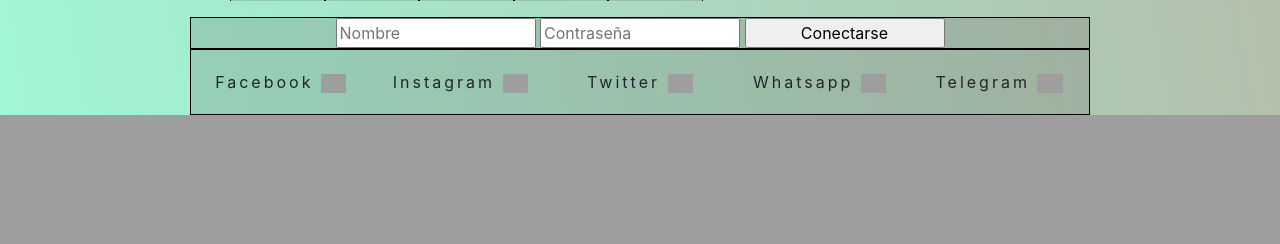
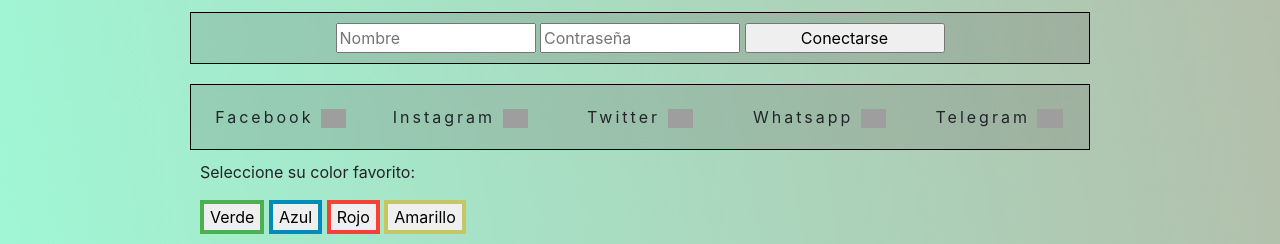
Before and after one commit to marcodm1/interfaces, a PHP site: page / in a window 1280 px wide. Shown: the part 907-1151 px from the top of the page. Before the commit the page ends 1022 px from the top, so only its background shows below. Run offline with PHP 8.4, Linux system fonts and the light colour scheme; some libraries are stand-ins or nearby versions; grey boxes are pictures that could not be loaded.

Commit message:
finalizacion del proyecto

```diff
--- a/proyecto/index.css
+++ b/proyecto/index.css
@@ -25,6 +25,10 @@
     transition:     all 0.5s;
     /* pone que tiene margen de 8 abajo */
 }
+h1.tituloNombre{
+    margin: 0;
+}
+
 /* -------------siguiente apartado------------------ */
 
 .menu {
@@ -58,7 +62,7 @@
 }
 
 .menu a:hover {
-    background:rgba(0,0,0,0.5);
+    background:rgba(0,0,0,0.3);
 }
 /* -------------siguiente apartado------------------ */
 
@@ -68,7 +72,7 @@
 }
 
 nav .submenu > ul {
-    max-width: 120px;
+    max-width: 150px;
     padding:   0;
     position:  absolute;
     display:   none;
@@ -80,7 +84,7 @@
 }
 
 nav .submenu li {
-    width: 120px;
+    width: 100%;
     border-right:  1px solid black;
     border-left:   1px solid black;
     border-bottom: 1px solid black;
@@ -106,15 +110,19 @@
     max-width:        900px;
     margin:           0;
     display:          inline-block;
-    margin-top:       20px;
+    margin-top:       0px;
     background:     rgba(0,0,0,0.1);
     scroll-behavior:  inherit;
 
 }
 
 .imagenes img {
-    max-width: 280px;
-    padding:   20px;
+    max-width: 31%;
+    display: inline-block;
+    margin: 1%;
+    border-radius: 40px;
+    border:  1px solid black;
+
 }
 .imagenes > img:hover {
     transform: scale(1.3);
@@ -122,25 +130,25 @@
 /* -------------siguiente apartado------------------ */
 
 .paginacion {
+
     list-style: none;
     padding:    0;
     display:    flex;
     margin:     0;
-    /* pone que tiene margin top 20 */
+
 }
 
 ul {
     width:   100%;
 }
 
-/* ul li {
-    width: 25%;
-} */
+
 
 .paginacion ul {
     text-align: center;
     transition: all 0.5s;
     display:    inline-block;
+
 }
 
 .paginacion li {
@@ -148,19 +156,21 @@
     border: 2px;;
     border-right: 1px solid black;
     border-left:  1px solid black;
+    border-bottom:  1px solid black;
     width:   11%;
-    float:   left;
+    display: inline-block;
     margin:  0;
     list-style: none;
 }
 /* -------------siguiente apartado------------------ */
 .perfil {
-    border:  1px solid black;
+    border:     1px solid black;
     background: rgba(97, 84, 84, 0.2);
-    margin: 0;
-    padding:    0px;
+    margin:     0;
+    padding:    10px;
     width:      100%;
     text-align: center;
+    margin-bottom: 20px;
 }
 
 input {
@@ -201,23 +211,27 @@
 .redes a:hover {
     background:rgba(0,0,0,0.5);
 }
+
 /* -------------siguiente apartado------------------ */
 
 
+.botones {
+    text-decoration: none;
+    margin: 10px;
+  }
 
+  .boton1 {
+    border: 4px solid #4CAF50;
+  }
 
+  .boton2 {
+    border: 4px solid #008CBA;
+  }
 
-  /* https://sgz.es/diw/t3/#18 para las media queries */
-    /* si baja de 650px el total cambiar formato,
-    @media (max-width: 600px) {
-        html { background: green; }
-    }
-    */
+  .boton3 {
+    border: 4px solid #f44336;
+  }
 
-
-
-    /* css-tricks.com/a-complete-guide-to-dark-mode-on-the-web */
-   /* hacer qeu se ponga soscuro con el dark
-   @media (prefers-color-scheme: dark) {
-   }
-   */
+  .boton4 {
+    border: 4px solid #c5c765;
+  }
--- a/proyecto/index.html
+++ b/proyecto/index.html
@@ -7,9 +7,13 @@
     <!-- <link rel="stylesheet" href="normalize.css" /> -->
     <meta name="viewport" content="width=device-width, initial-scale=1.0">
     <title>Document</title>
+    <!-- <link rel="stylesheet" href="https://maxcdn.bootstrapcdn.com/bootstrap/3.4.1/css/bootstrap.min.css"> -->
     <link rel="stylesheet" href="https://stackpath.bootstrapcdn.com/bootstrap/4.3.1/css/bootstrap.min.css" integrity="sha384-ggOyR0iXCbMQv3Xipma34MD+dH/1fQ784/j6cY/iJTQUOhcWr7x9JvoRxT2MZw1T" crossorigin="anonymous">
     <link rel="stylesheet" href="index.css">
-    <link rel="stylesheet" href="normalizacion.css">
+    <!-- <link rel="stylesheet" href="normalizacion.css"> -->
+    <script src="https://ajax.googleapis.com/ajax/libs/jquery/2.1.4/jquery.min.js"></script>
+
+
 </head>
 <body>
     <div class="div-total">
@@ -111,6 +115,15 @@
                 <li><a class="redesSociales">Telegram  <img src="/imagenes/tel.png"></a></li>
             </ul>
         </footer>
+        <div class="botones">
+                <div>
+                    <p>Seleccione su color favorito: </p>
+                    <button class="boton1">Verde</button>
+                    <button class="boton2">Azul </button>
+                    <button class="boton3">Rojo</button>
+                    <button class="boton4">Amarillo</button>
+                </div>
+        </div>
 
 
 
```
